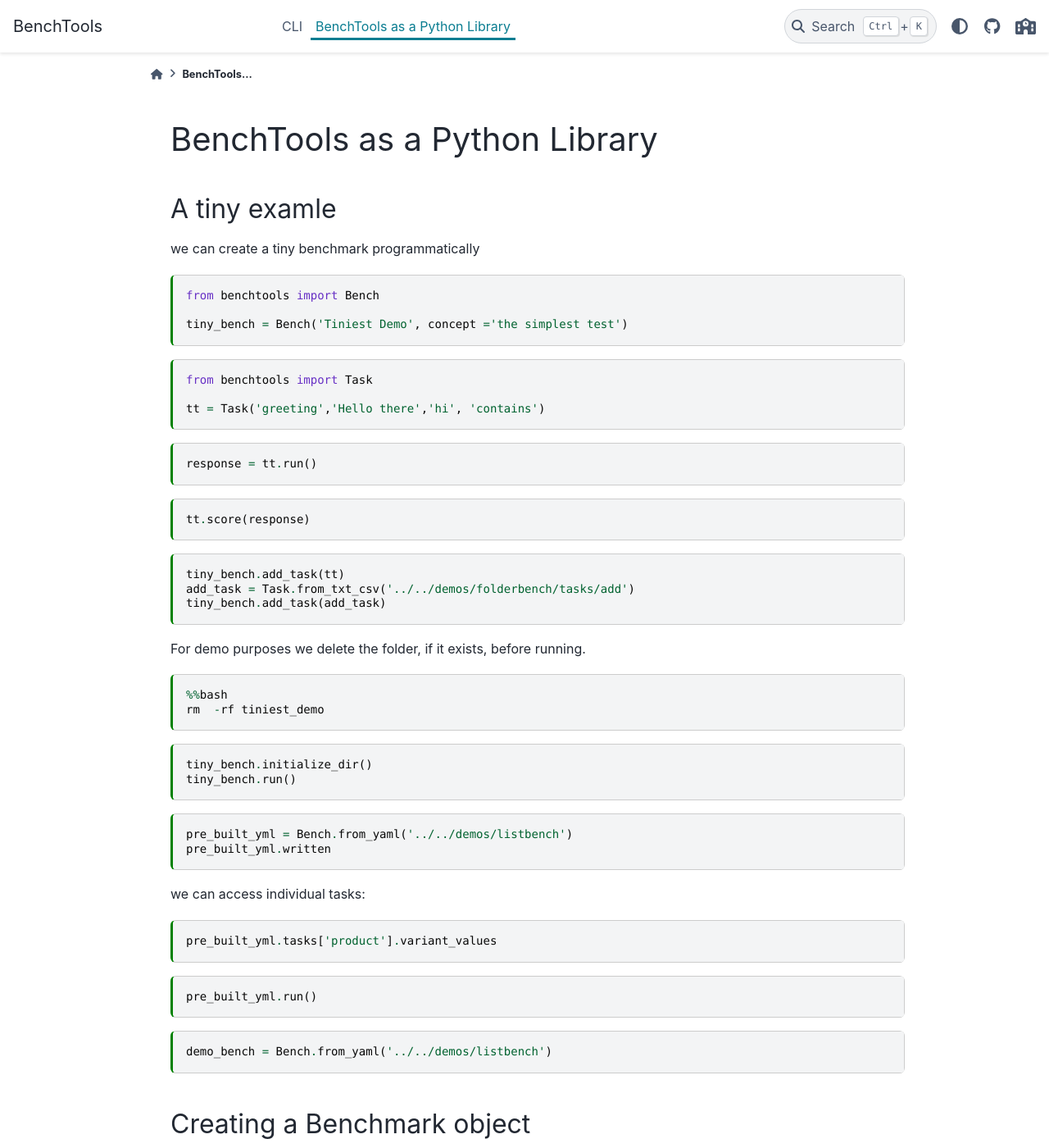
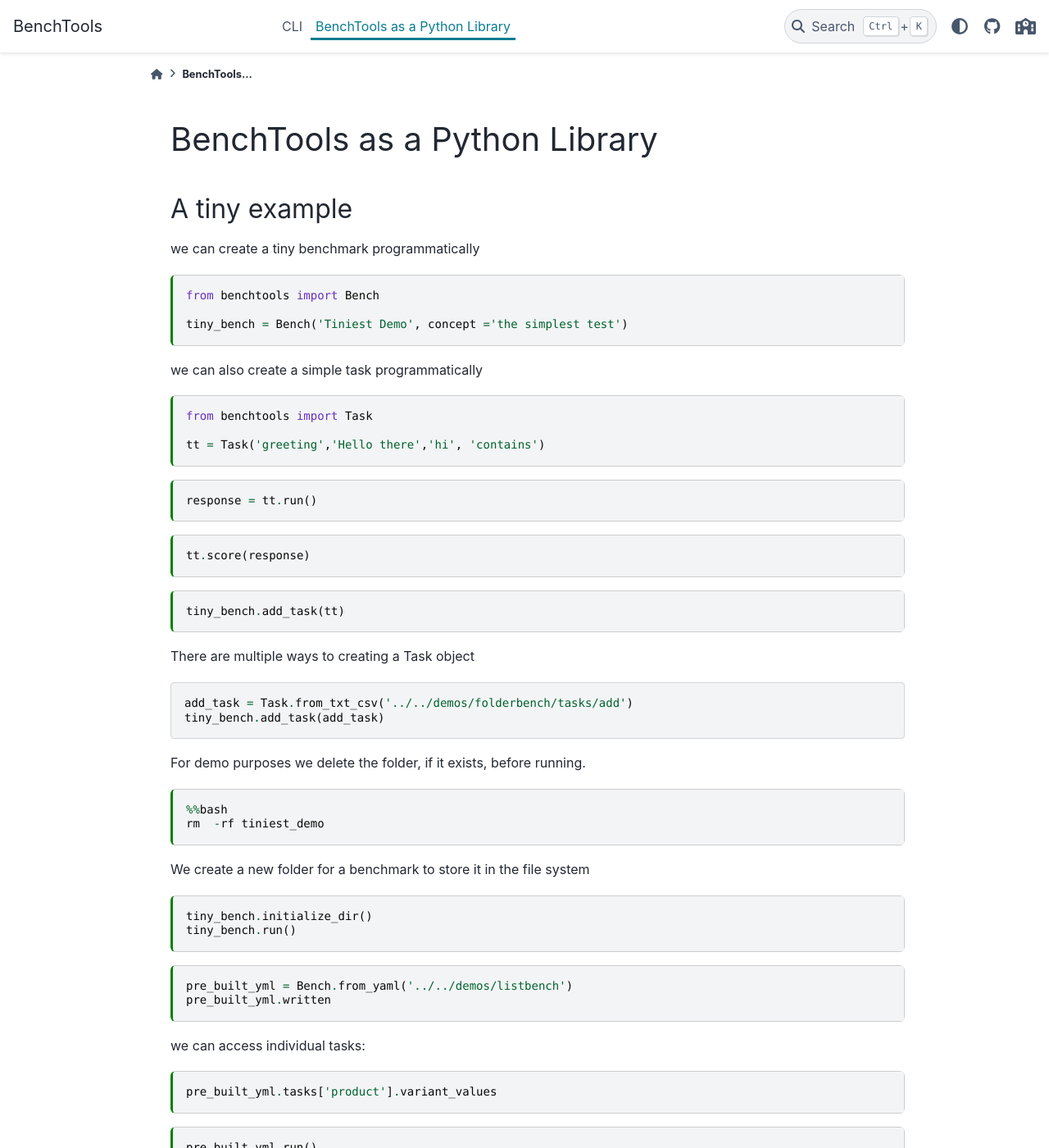
Before and after one commit to ml4sts/benchtools, a Sphinx documentation site: the page built from docs/source/pylib.md, in a window 1280 px wide and 1400 px high. Shown: the whole window at 82% size. Built offline with Sphinx 7.4.7 and the PyData theme 0.15.4, drawn with Linux system fonts in a browser that asks for light colours; grey boxes are pictures that could not be loaded.

Commit message:
Typo and more explicit instructions

````diff
--- a/docs/source/pylib.md
+++ b/docs/source/pylib.md
@@ -15,7 +15,7 @@ kernelspec:
 
 # BenchTools as a Python Library
 
-## A tiny examle
+## A tiny example
 
 we can create a tiny benchmark programmatically
 ```{code-cell}
@@ -24,7 +24,7 @@ from benchtools import Bench
 tiny_bench = Bench('Tiniest Demo', concept ='the simplest test')
 ```
 
-
+we can also create a simple task programmatically
 ```{code-cell}
 from benchtools import Task
 
@@ -42,6 +42,10 @@ tt.score(response)
 
 ```{code-cell}
 tiny_bench.add_task(tt)
+```
+
+There are multiple ways to creating a Task object
+```
 add_task = Task.from_txt_csv('../../demos/folderbench/tasks/add')
 tiny_bench.add_task(add_task)
 ```
@@ -52,6 +56,7 @@ For demo purposes we delete the folder, if it exists, before running.
 rm  -rf tiniest_demo
 ```
 
+We create a new folder for a benchmark to store it in the file system
 ```{code-cell}
 tiny_bench.initialize_dir()
 tiny_bench.run()
````
